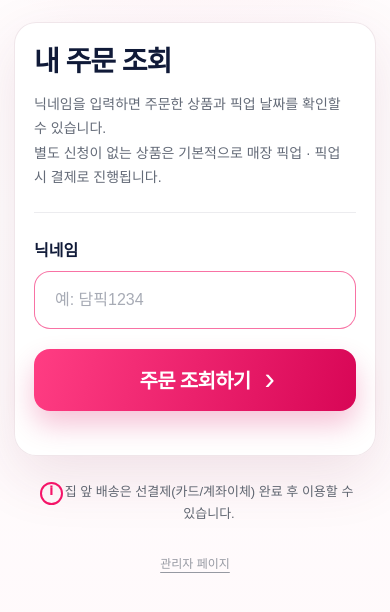
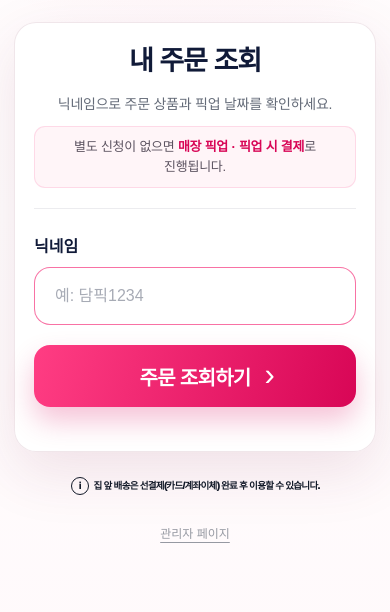
Before and after one commit to shgym81-hue/dampick-order, a plain HTML site: page index.html in a window 390 px wide. Shown: the part 192-804 px from the top of the page. Drawn offline with nearby package versions, Linux system fonts and the light colour scheme.

Commit message:
담픽 하단 안내문 한 줄 강조
Added styling for lookup card and privacy note sections. Updated HTML structure for order lookup description.

```diff
--- a/index.html
+++ b/index.html
@@ -227,6 +227,45 @@
       border-bottom: 1px solid #ececef;
     }
 
+    .lookup-card > h2 {
+      margin-bottom: 16px;
+      text-align: center;
+    }
+
+    .lookup-description {
+      max-width: 620px;
+      margin: 0 auto;
+      padding: 0 0 24px;
+      border-bottom: 1px solid #ececef;
+      text-align: center;
+    }
+
+    .lookup-description p {
+      margin: 0;
+      color: var(--sub);
+      font-size: 16px;
+      line-height: 1.65;
+      letter-spacing: -.25px;
+      word-break: keep-all;
+    }
+
+    .lookup-description .default-order-guide {
+      display: inline-block;
+      margin-top: 11px;
+      padding: 10px 15px;
+      border: 1px solid rgba(244, 20, 104, .12);
+      border-radius: 12px;
+      color: #5c5360;
+      background: #fff5f8;
+      font-size: 14px;
+      line-height: 1.55;
+    }
+
+    .lookup-description strong {
+      color: var(--main-dark);
+      font-weight: 900;
+    }
+
     label.field-label {
       display: block;
       margin: 24px 0 10px;
@@ -603,30 +642,36 @@
     }
 
     .privacy-note {
-      position: relative;
+      display: flex;
+      align-items: center;
+      justify-content: center;
+      gap: 7px;
+      width: 100%;
       margin: 25px auto 0;
-      padding-left: 28px;
-      color: #5f6570;
+      padding: 0;
+      color: #111827;
       font-size: 13px;
-      line-height: 1.7;
+      font-weight: 900;
+      line-height: 1.35;
+      letter-spacing: -.45px;
       text-align: center;
-      word-break: keep-all;
+      white-space: nowrap;
     }
 
     .privacy-note::before {
-      position: absolute;
-      top: 1px;
-      margin-left: -25px;
+      display: inline-grid;
+      flex: 0 0 19px;
       width: 19px;
       height: 19px;
-      border: 2px solid var(--main);
+      margin: 0;
+      place-items: center;
+      border: 2px solid #111827;
       border-radius: 50%;
-      color: var(--main);
+      color: #111827;
       content: "i";
-      font-size: 12px;
+      font-size: 11px;
       font-weight: 950;
-      line-height: 15px;
-      text-align: center;
+      line-height: 1;
     }
 
     .admin-page-link {
@@ -695,6 +740,32 @@
         font-size: 28px;
       }
 
+      .lookup-card > h2 {
+        margin-bottom: 14px;
+        font-size: 27px;
+        line-height: 1.25;
+        text-align: center;
+      }
+
+      .lookup-description {
+        padding-bottom: 20px;
+      }
+
+      .lookup-description p {
+        padding: 0 4px;
+        font-size: 14px;
+        line-height: 1.65;
+      }
+
+      .lookup-description .default-order-guide {
+        display: block;
+        margin-top: 10px;
+        padding: 10px 12px;
+        border-radius: 11px;
+        font-size: 13px;
+        line-height: 1.55;
+      }
+
       .description {
         font-size: 14px;
         line-height: 1.75;
@@ -708,6 +779,21 @@
       .lookup-card #lookupButton {
         min-height: 62px;
         font-size: 20px;
+      }
+
+      .privacy-note {
+        gap: 5px;
+        font-size: clamp(8.8px, 2.45vw, 10.8px);
+        font-weight: 950;
+        letter-spacing: -.72px;
+      }
+
+      .privacy-note::before {
+        flex-basis: 16px;
+        width: 16px;
+        height: 16px;
+        border-width: 1.5px;
+        font-size: 9px;
       }
 
       .product-bottom {
@@ -765,11 +851,16 @@
     <section class="card lookup-card">
       <h2>내 주문 조회</h2>
 
-      <p class="description">
-        닉네임을 입력하면 주문한 상품과 픽업 날짜를 확인할 수 있습니다.<br>
-        별도 신청이 없는 상품은 기본적으로
-        매장 픽업 · 픽업 시 결제로 진행됩니다.
-      </p>
+      <div class="lookup-description">
+        <p>
+          닉네임으로 주문 상품과 픽업 날짜를 확인하세요.
+        </p>
+
+        <p class="default-order-guide">
+          별도 신청이 없으면
+          <strong>매장 픽업 · 픽업 시 결제</strong>로 진행됩니다.
+        </p>
+      </div>
 
       <label
         class="field-label"
```
